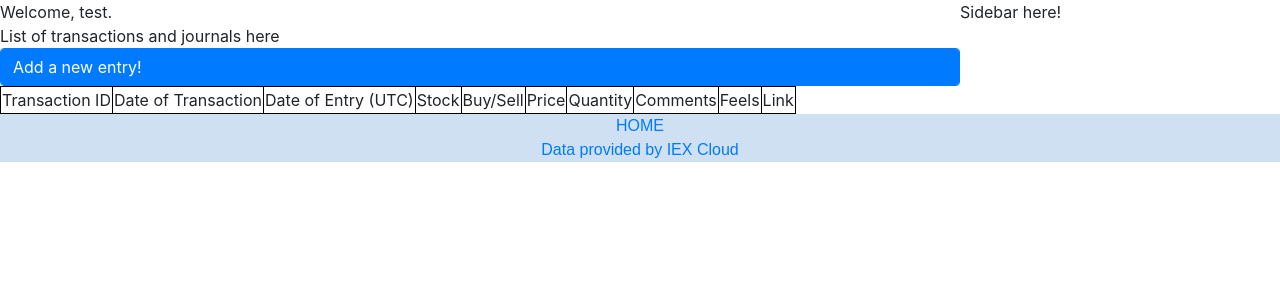
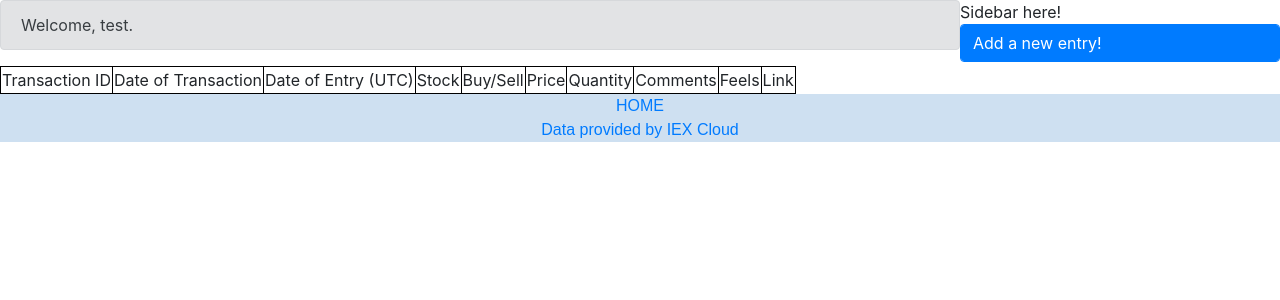
Before and after one commit to lucasdpau/stockfeels, a Flask app: template templates/profile.html in a window 1280 px wide. Shown: the part 134-434 px from the top of the page. Run offline with Flask 2, Linux system fonts and the light colour scheme; the template is opened without the code that fills it, so the values that code supplies are empty; a user stored in the database is signed in; some libraries are stand-ins or nearby versions.

Commit message:
moe entry button to sidebar

```diff
--- a/app.py
+++ b/app.py
@@ -94,10 +94,11 @@ def profile():
     user_transactions.reverse()
     #user_transactions is a list of row objects from the sqlite db. it should be reversed so that the most recent entry is on
     #top when the program iterates over the list.
-
     #if this list isnt empty, get the keys from the first row object
     if len(user_transactions) > 0:
         key_list = user_transactions[0].keys()
+
+    entries_per_page = 4
 
     #shorten comments for preview
     shortened_comments = {}
--- a/templates/profile.html
+++ b/templates/profile.html
@@ -2,14 +2,10 @@
 {% block main %}
 <div class="split">
     <div id="left_profile">
-        <div>
+        <div class="alert alert-secondary">
             Welcome, {{ session["username"] }}.
         </div>
-        <div>
-            List of transactions and journals here
-            <div>
-                <a href="entry" class="form-control btn-primary">Add a new entry!</a>
-            </div>
+
         {% for transaction in user_transactions %}
         {% if stock_quotes[transaction]["is_profitable"] %}
         <div class="card bg-success text-white" style="width:24rem;">
@@ -27,7 +23,6 @@
                 <a href="/details?transactionid={{transaction[0]}}">Details</a>
             </div>
         </div>
-
         {% endfor %}
 
         <table class="profile_table">
@@ -107,14 +102,15 @@
             </tr>
             {% endfor %}
         </table>
-        </div>
-
         <div id="timezone">
         </div>
         <script src="/static/js/profileentrytime.js"></script>
     </div>
     <div id="right_profile">
         Sidebar here!
+        <div>
+            <a href="entry" class="form-control btn-primary">Add a new entry!</a>
+        </div>
     </div>
 </div>
 {% endblock %}
```
Lines whose indentation alone changed are shown as unchanged.
